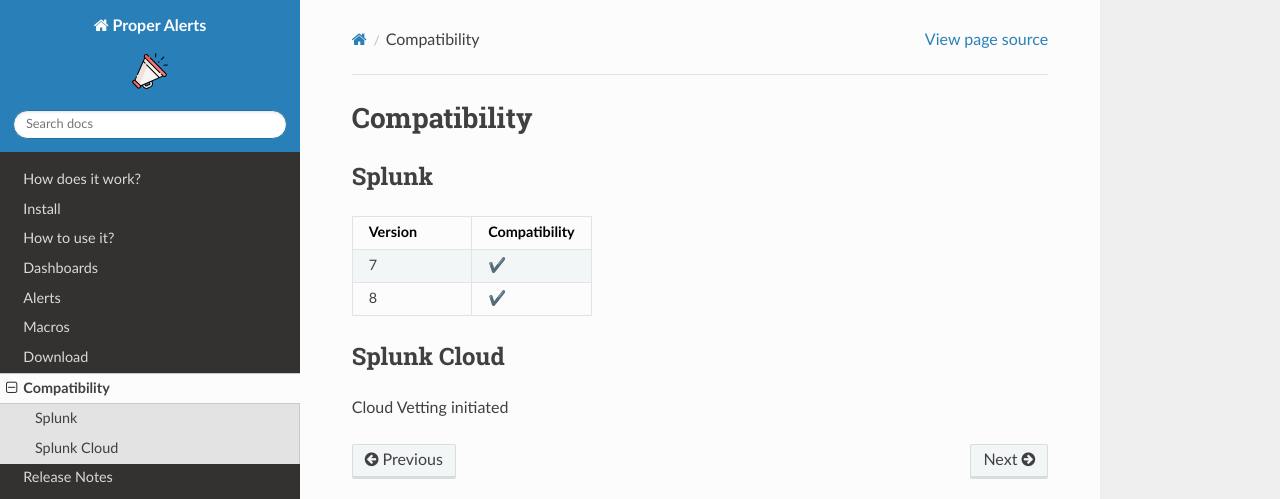
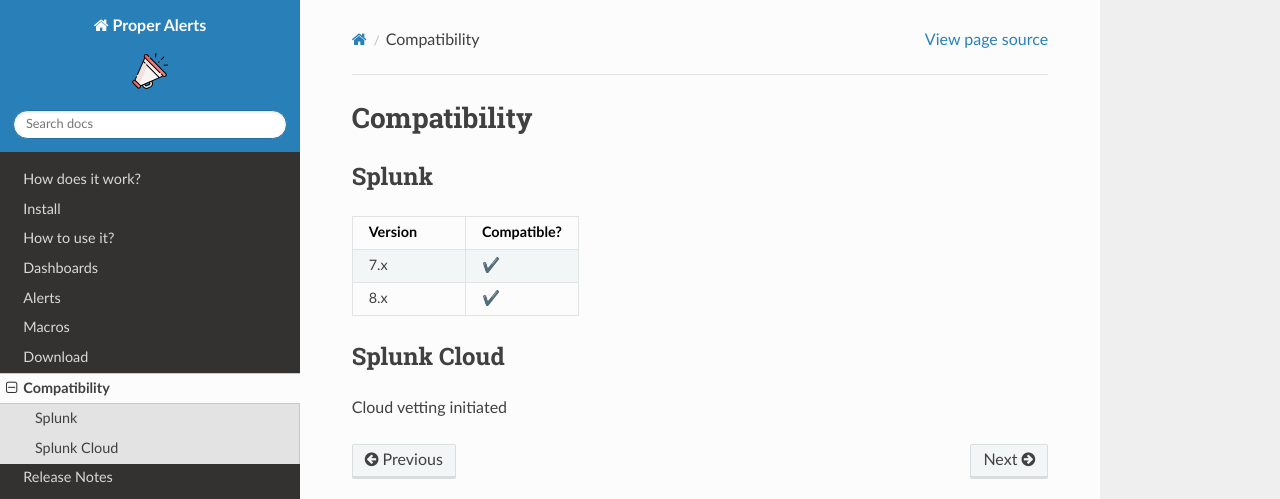
Before and after one commit to a-l-h/splunk-app-proper-alerts, a Sphinx documentation site: the page built from doc/compatibility.rst, in a window 1280 px wide. Shown: the top 499 px of the page. Built offline with Sphinx 7.4.7 and the Read the Docs theme 2.0.0, drawn with Linux system fonts in a browser that asks for light colours.

Commit message:
Update compatibility.rst

```diff
--- a/doc/compatibility.rst
+++ b/doc/compatibility.rst
@@ -9,13 +9,13 @@
    :header-rows: 1
 
    * - Version
-     - Compatibility
-   * - 7
+     - Compatible?
+   * - 7.x
      - ✔️
-   * - 8
+   * - 8.x
      - ✔️
 
 Splunk Cloud
 ------------
 
-Cloud Vetting initiated
+Cloud vetting initiated
```
